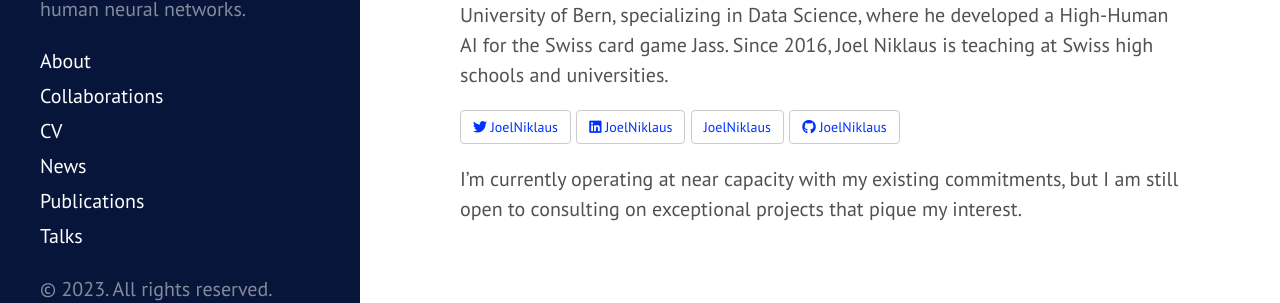
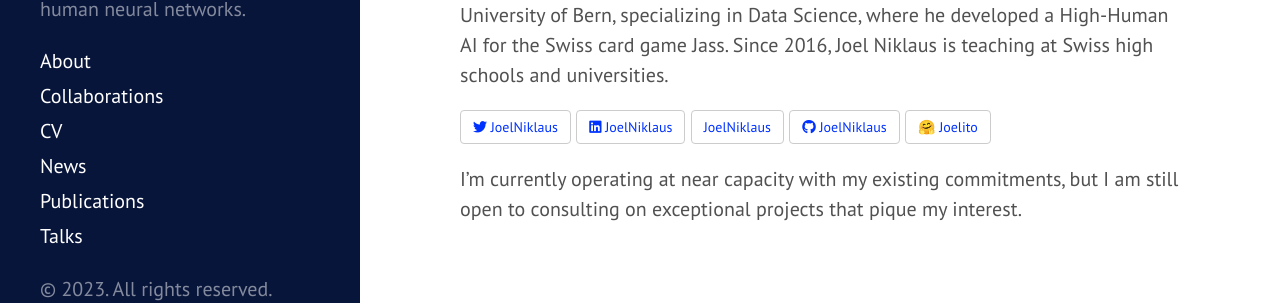
Before and after one commit to JoelNiklaus/joelniklaus.github.io, a Jekyll site: the page built from index.md, in a window 1280 px wide and 1095 px high. Shown: the part 751-1054 px from the top of the window. Built offline with Jekyll 4.4.1, drawn with Linux system fonts in a browser that asks for light colours; a style sheet for code colours, icons or effects is not loaded.

Commit message:
added link to huggingface profile

```diff
--- a/index.md
+++ b/index.md
@@ -16,6 +16,7 @@ game Jass. Since 2016, Joel Niklaus is teaching at Swiss high schools and univer
 <a href="https://www.linkedin.com/in/joelniklaus/" target="_blank" type="button" class="btn"><i class="fa-brands fa-linkedin"></i> JoelNiklaus</a>
 <a href="https://scholar.google.com/citations?user=qJ8iricAAAAJ&hl=de&oi=ao" target="_blank" type="button" class="btn"><i class="ai ai-google-scholar"></i> JoelNiklaus</a>
 <a href="https://github.com/JoelNiklaus" target="_blank" type="button" class="btn"><i class="fa-brands fa-github"></i> JoelNiklaus</a>
+<a href="https://huggingface.co/joelito" target="_blank" type="button" class="btn">🤗 Joelito</a>
 
 I'm currently operating at near capacity with my existing commitments, but I am still open to consulting on exceptional
 projects that pique my interest.
```
